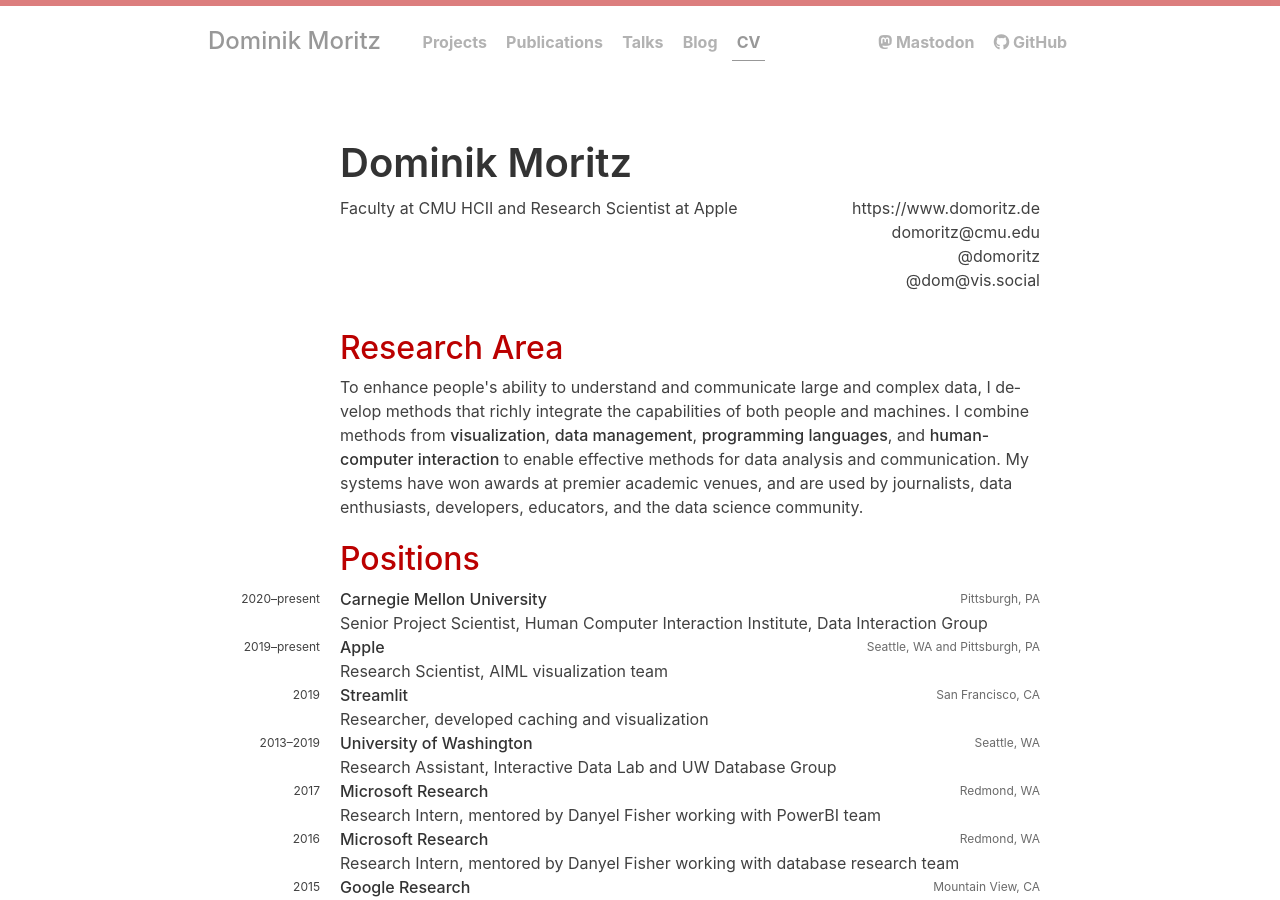
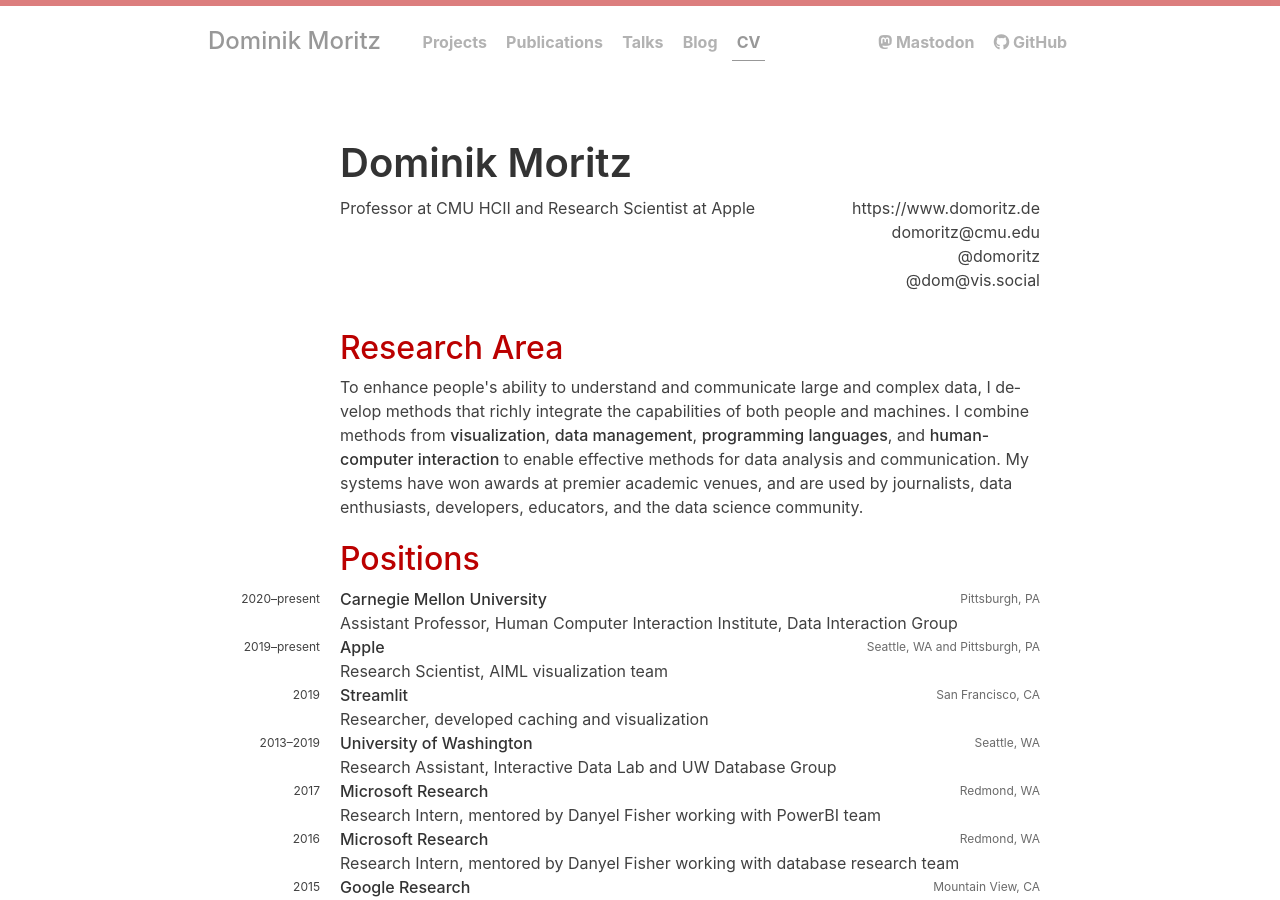
Before and after one commit to domoritz/domoritz.github.io, a Jekyll site: the page built from cv.html, in a window 1280 px wide and 900 px high. Built offline with Jekyll 4.4.1, drawn with Linux system fonts in a browser that asks for light colours.

Commit message:
Title silliness is over as of April 1

```diff
--- a/_data/positions.yml
+++ b/_data/positions.yml
@@ -1,4 +1,4 @@
-- title: Senior Project Scientist
+- title: Assistant Professor
   years: 2020-present
   company: Carnegie Mellon University
   location: Pittsburgh, PA
--- a/cv.html
+++ b/cv.html
@@ -13,7 +13,7 @@ title: CV
 <div class="header-columns">
   <div>
     <p>
-      Faculty at CMU HCII and Research Scientist at Apple<br/>
+      Professor at CMU HCII and Research Scientist at Apple<br/>
     </p>
   </div>
   <div>
```
